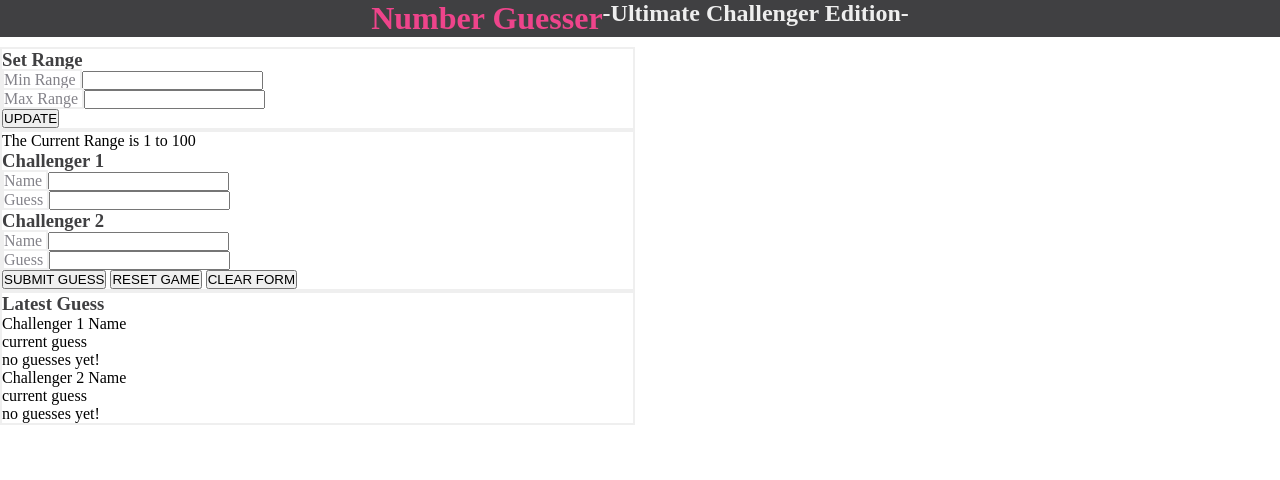
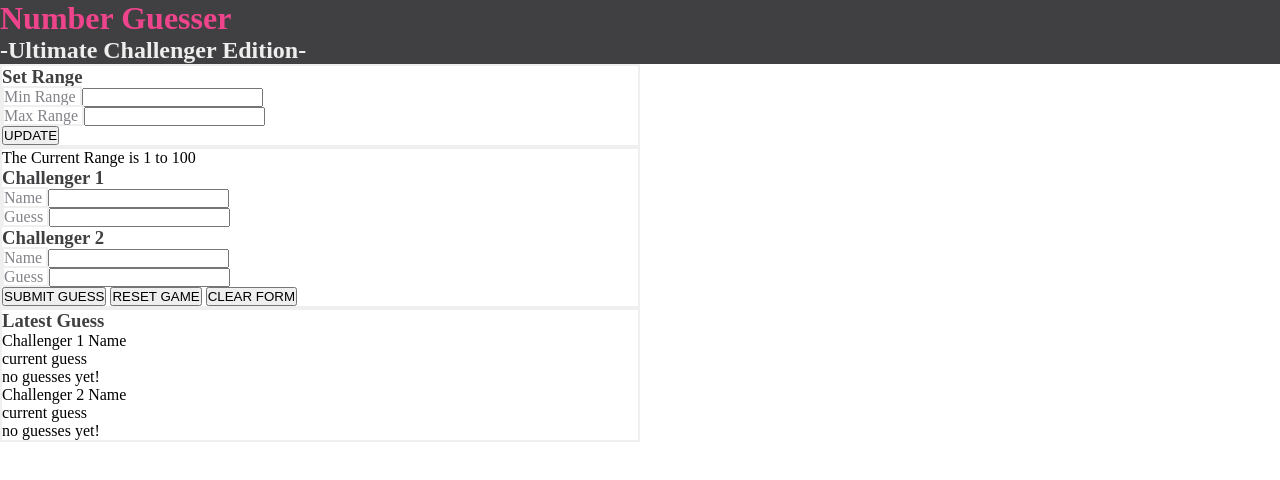
Before and after one commit to Chris-Reynders/number-guesser, a plain HTML site: page index.html in a window 1280 px wide. Drawn offline with Linux system fonts and the light colour scheme.

Commit message:
Remove flex from header element

```diff
--- a/styles.css
+++ b/styles.css
@@ -7,9 +7,10 @@
 body {
   /* font-family: 'Biryani', sans-serif; */
   display: grid;
-  grid-template-columns: 1fr 1fr;
-  grid-gap: 10px;
+  grid-template-columns: 2fr 2fr;
+  /* grid-gap: 10px; */
   grid-template-areas:
+  "header header"
   "header header"
   "left right";
 }
@@ -17,7 +18,6 @@ body {
 /* HEADER STYLING */
 header {
   background-color: #404042;
-  display: flex;
   grid-area: header;
   justify-content: center;
 }
```
